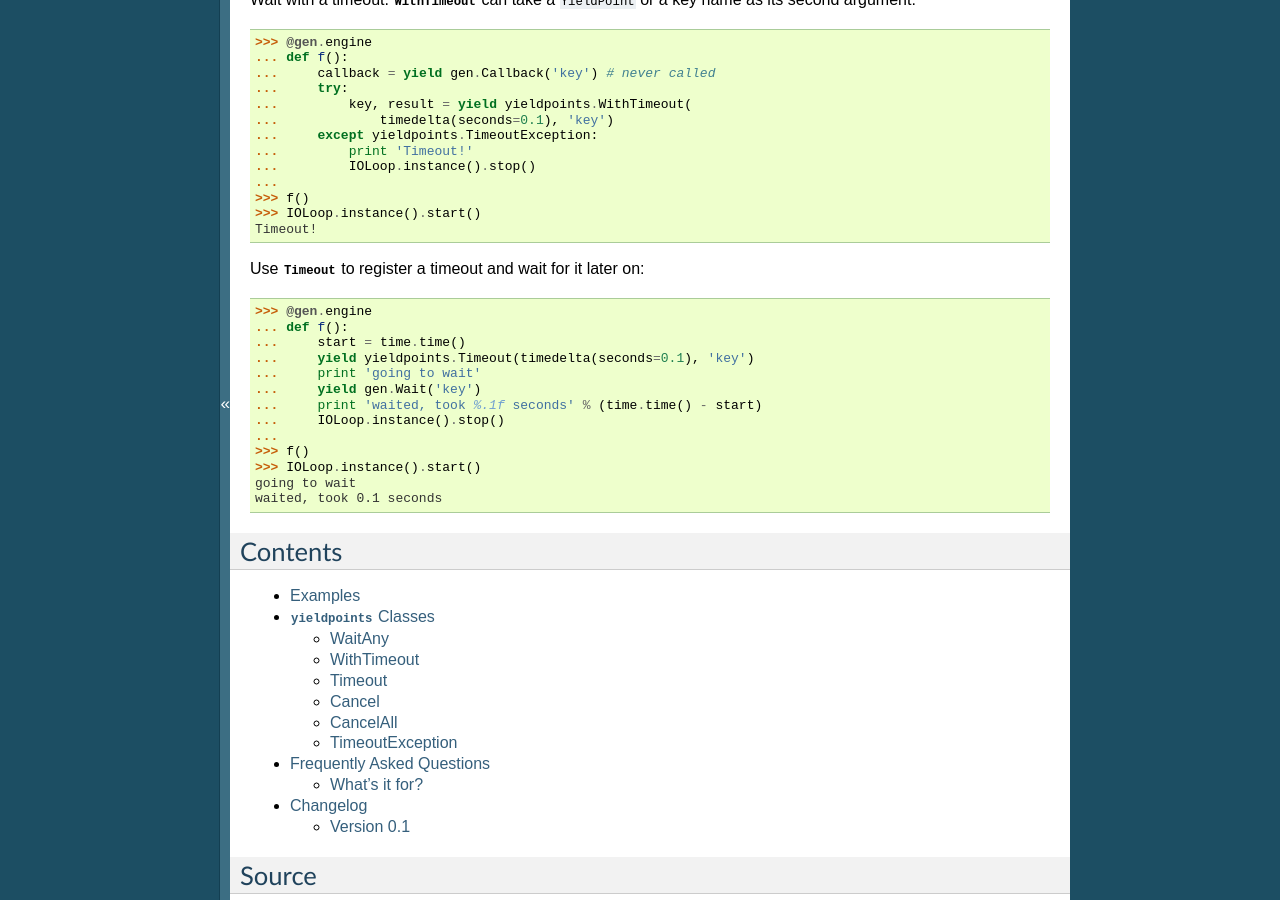
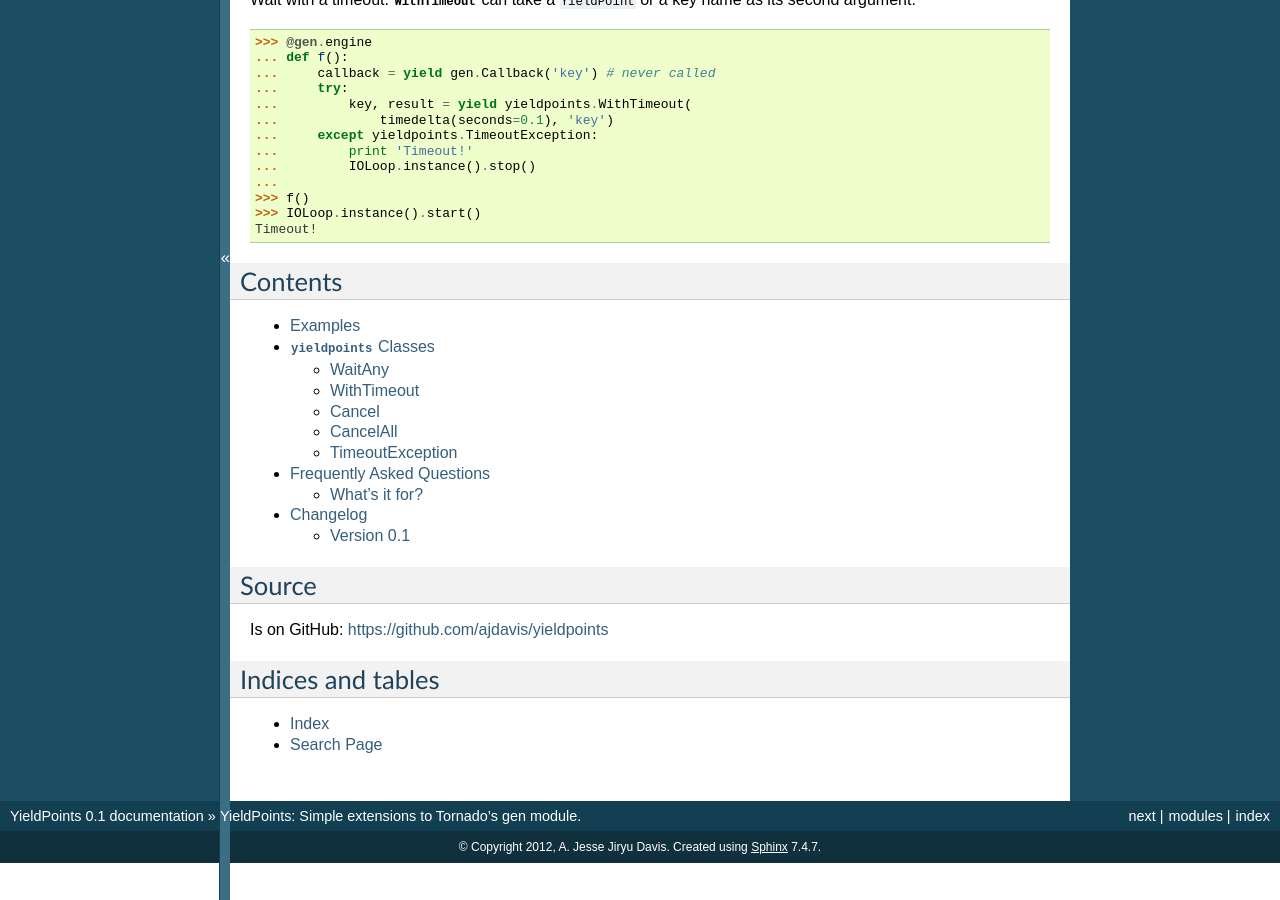
Before and after one commit to ajdavis/yieldpoints, a Sphinx documentation site: the page built from doc/index.rst, in a window 1280 px wide and 900 px high, scrolled down 994 px. Built offline with Sphinx 7.4.7, drawn with Linux system fonts in a browser that asks for light colours; the version number is read from the project's files by our own code.

Commit message:
I'm convinced Timeout class provides no advantage over genTask(loop.add_timeout, timedelta), so I'm removing it

```diff
--- a/doc/classes.rst
+++ b/doc/classes.rst
@@ -16,11 +16,6 @@ WithTimeout
 .. autoclass:: WithTimeout
   :members:
 
-Timeout
--------
-.. autoclass:: Timeout
-  :members:
-
 Cancel
 ------
 .. autoclass:: Cancel
--- a/doc/index.rst
+++ b/doc/index.rst
@@ -75,25 +75,6 @@ Wait with a timeout. :class:`~yieldpoints.WithTimeout` can take a
     >>> IOLoop.instance().start()
     Timeout!
 
-Use :class:`~yieldpoints.Timeout` to register a timeout and wait for it later
-on:
-
-.. doctest::
-
-    >>> @gen.engine
-    ... def f():
-    ...     start = time.time()
-    ...     yield yieldpoints.Timeout(timedelta(seconds=0.1), 'key')
-    ...     print 'going to wait'
-    ...     yield gen.Wait('key')
-    ...     print 'waited, took %.1f seconds' % (time.time() - start)
-    ...     IOLoop.instance().stop()
-    ...
-    >>> f()
-    >>> IOLoop.instance().start()
-    going to wait
-    waited, took 0.1 seconds
-
 Contents
 ========
 .. toctree::
```
Also changed, not shown: yieldpoints/__init__.py (+0 -26 lines), 1 other file.
